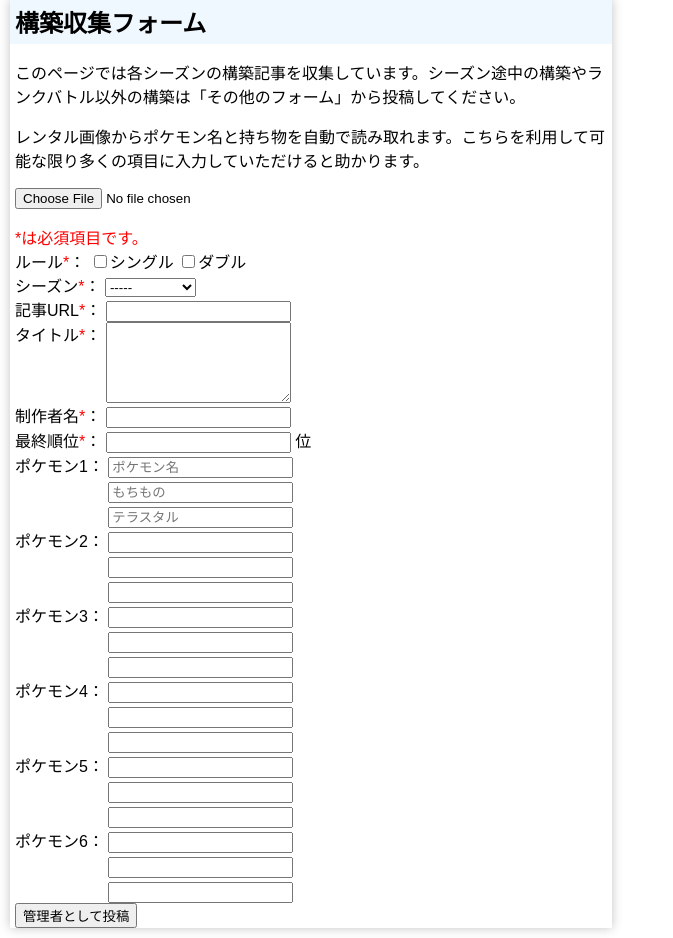
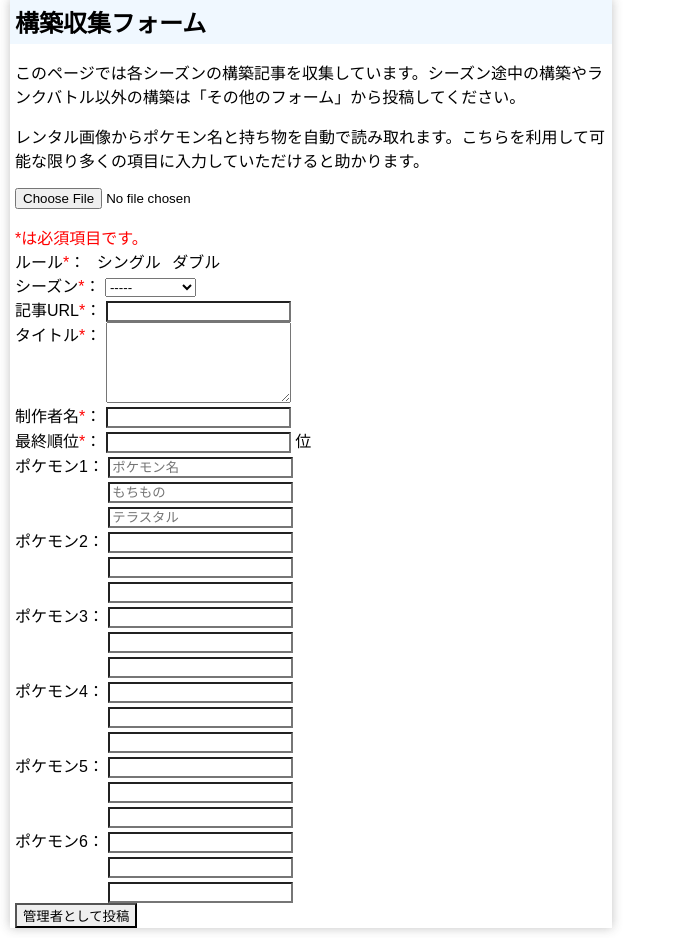
Before and after one commit to amemiya-sou/admin, a Python web app: template templates/index.html in a window 1280 px wide. Shown: the part 120-1058 px from the top of the page, without its empty margins (0-673 px from the left). Run offline with Jinja, Linux system fonts and the light colour scheme; the template is opened without the code that fills it, so the values that code supplies are empty; some libraries are stand-ins or nearby versions.

Commit message:
Add files via upload

```diff
--- a/static/style.css
+++ b/static/style.css
@@ -2,6 +2,10 @@ body {
   font-family: 'Arial', sans-serif;
   margin: 0;
   padding: 0;
+}
+
+input {
+  -webkit-appearance: none;
 }
 
 a {
--- a/templates/index.html
+++ b/templates/index.html
@@ -3,7 +3,7 @@
 
 <head>
     <meta charset="UTF-8">
-    <meta name="viewport" content="width=device-width, initial-scale=1.0">
+    <meta name="viewport" content="width=device-width,initial-scale=1.0,maximum-scale=1.0">
     <title>ダブル構築まとめ屋さん。</title>
     <link rel="stylesheet" type="text/css" href="{{ url_for('static', filename='style.css') }}">
     <link rel="stylesheet" href="https://cdnjs.cloudflare.com/ajax/libs/font-awesome/5.15.3/css/all.min.css">
--- a/templates/result.html
+++ b/templates/result.html
@@ -3,7 +3,7 @@
 
 <head>
     <meta charset="UTF-8">
-    <meta name="viewport" content="width=device-width, initial-scale=1.0">
+    <meta name="viewport" content="width=device-width,initial-scale=1.0,maximum-scale=1.0">
     <title>ダブル構築まとめ屋さん。</title>
     <link rel="stylesheet" type="text/css" href="{{ url_for('static', filename='style.css') }}">
     <link rel="stylesheet" href="https://cdnjs.cloudflare.com/ajax/libs/font-awesome/5.15.3/css/all.min.css">
```
